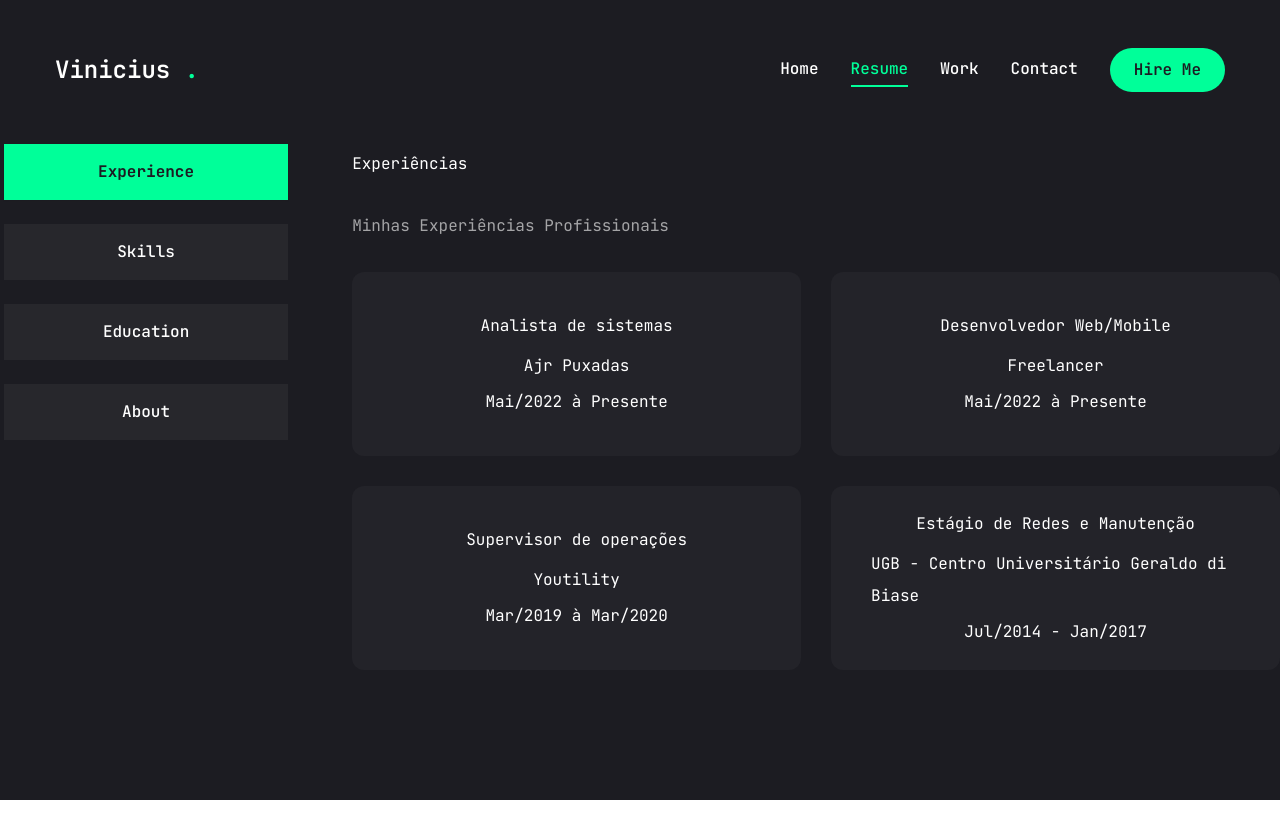
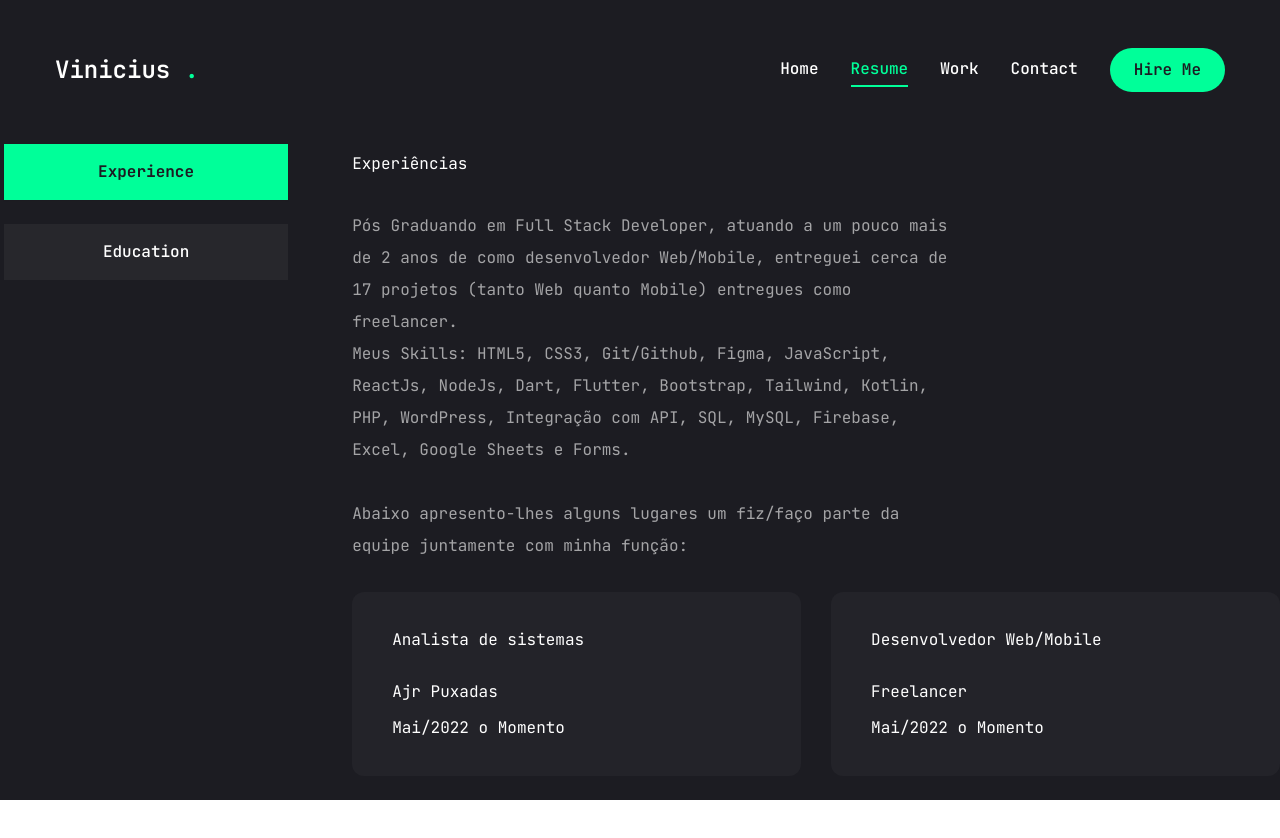
Before and after one commit to francovinicius/vinicius_duarte, a Next.js app: page /resume in a window 1280 px wide. Shown: the top 838 px of the page. Before the commit the page ends 800 px from the top, so only its background shows below. Built offline with nearby package versions, Linux system fonts and the light colour scheme.

Commit message:
Update: - Resume Page -- Remove: Skills and About Buttons -- Alt Experience and Education Buttons

```diff
--- a/app/resume/page.jsx
+++ b/app/resume/page.jsx
@@ -4,61 +4,33 @@ import { FaHtml, FaCss3, FaJS, FaReact, FaFimga, FaNodeJs } from 'react-icons/fa
 import { SiTailwindcss, SiNextdotjs } from 'react-icons/si';
 import React from 'react'
 
-const about = {
-  title: 'About me',
-  description: 'Loren Ipson',
-  info: [
-    {
-      fieldName: 'Name',
-      fieldValue: 'Vinicius Duarte',
-    },
-    {
-      fieldName: 'Phone',
-      fieldValue: '24 99987-9994',
-    },
-    {
-      fieldName: 'Experience',
-      fieldValue: '+2 Anos',
-    },
-    {
-      fieldName: 'Email',
-      fieldValue: 'duartevini.dev@gmail.com',
-    },
-    {
-      fieldName: 'Languages',
-      fieldValue: 'Português, Inglês',
-    },
-  ]
-}
-
 const experience = {
   icon: '/assets/resume/badge.svg',
   title: 'Experiências',
-  description: 'Minhas Experiências Profissionais',
+  description: 'Pós Graduando em Full Stack Developer, atuando a um pouco mais de 2 anos de como desenvolvedor Web/Mobile, entreguei cerca de 17 projetos (tanto Web quanto Mobile) entregues como freelancer. ',
+  descriptionTwo: 'Meus Skills: HTML5, CSS3, Git/Github, Figma, JavaScript, ReactJs, NodeJs, Dart, Flutter, Bootstrap, Tailwind, Kotlin, PHP, WordPress, Integração com API, SQL, MySQL, Firebase, Excel, Google Sheets e Forms.',
+  descriptionThree: 'Abaixo apresento-lhes alguns lugares um fiz/faço parte da equipe juntamente com minha função:',
   items: [
     {
       company: "Ajr Puxadas",
       position: 'Analista de sistemas',
-      duaration: 'Mai/2022 à Presente'
+      duaration: 'Mai/2022 o Momento',
 
     },
     {
       company: "Freelancer",
       position: 'Desenvolvedor Web/Mobile',
-      duaration: 'Mai/2022 à Presente'
-
+      duaration: 'Mai/2022 o Momento',
     },
     {
       company: "Youtility",
       position: 'Supervisor de operações',
-      duaration: 'Mar/2019 à Mar/2020'
-
+      duaration: 'Mar/2019 à Mar/2020',
     },
     {
       company: "UGB - Centro Universitário Geraldo di Biase",
       position: 'Estágio de Redes e Manutenção',
-      duaration: 'Jul/2014 - Jan/2017'
-
+      duaration: 'Jul/2014 - Jan/2017',
     },
   ]
 }
@@ -66,12 +38,12 @@ const experience = {
 const education = {
   icon: 'assets/resume/cap.svg',
   title: 'Formação',
-  description: 'Minhas Experiências Profissionais',
+  description: 'Hoje estou cursando Pós-Graduação em Desenvolvimento Full Stack na PUC Minas, porém em minha tragetória me graduei em Matemática e Análise e Desenvolvimento de Sistemas nas universidades abaixo mencionadas:',
   items: [
     {
-      instituition: "Centro Universitário Geraldo di Biase",
-      degree: 'Graduado em Matemática',
-      duaration: 'Jan/13 - Dez/16'
+      instituition: "Pontifícia Universidade Católica",
+      degree: 'Pós-Graduando em Full Stack',
+      duaration: 'Set/24 - Set/25'
 
     },
     {
@@ -81,9 +53,9 @@ const education = {
 
     },
     {
-      instituition: "Pontifícia Universidade Católica",
-      degree: 'Pós-Graduando em Full Stack',
-      duaration: 'Set/24 - Set/25'
+      instituition: "Centro Universitário Geraldo di Biase",
+      degree: 'Graduado em Matemática',
+      duaration: 'Jan/13 - Dez/16'
 
     },
   ]
@@ -125,14 +97,8 @@ const Resume = () => {
             <TabsTrigger value='experience'>
               Experience
             </TabsTrigger>
-            <TabsTrigger value='skills'>
-              Skills
-            </TabsTrigger>
             <TabsTrigger value='education'>
               Education
-            </TabsTrigger>
-            <TabsTrigger value='about'>
-              About
             </TabsTrigger>
           </TabsList>
 
@@ -141,30 +107,41 @@ const Resume = () => {
               <div className='flex flex-col gap-[30px] text-center xl:text-left'>
                 <h3>{experience.title}</h3>
                 <p className="max-w-[600px] text-white/60 mx-auto xl:mx-0">
-                  {experience.description}
+                  {experience.description} <br /> {experience.descriptionTwo} <br /><br /> {experience.descriptionThree}
                 </p>
                 <ScrollArea className='h-[400px]'>
                   <ul className='grid grid-cols-1 lg:grid-cols-2 gap-[30px]'>
                     {experience.items.map((item, index) => {
-                      return <li key={index} className='bg-[#232329] h-[184px] py-6 px-10 rounded-xl flex flex-col justify-center items-center lg:items-center lg:items-start gap-1'>
-                        <h3>{item.position}</h3>
-                        <span></span>
+                      return <li key={index} className='bg-[#232329] h-[184px] py-6 px-10 rounded-xl flex flex-col justify-center items-center lg:items-start gap-1'>
+                        <h3 className='mb-3'>{item.position}</h3>
+                        <span>{item.skills}</span>
                         <p>{item.company}</p>
+                        <span>{item.duaration}</span>
+                      </li>
+                    })}
+                  </ul>
+                  <br />
+                </ScrollArea>
+              </div>
+            </TabsContent>
+            <TabsContent value='education' className='w-full'>
+              <div className='flex flex-col gap-[30px] text-center xl:text-left'>
+                <h3>{education.title}</h3>
+                <p className="max-w-[600px] text-white/60 mx-auto xl:mx-0">
+                  {education.description}
+                </p>
+                <ScrollArea className='h-[400px]'>
+                  <ul className='grid grid-cols-1 lg:grid-cols-2 gap-[30px]'>
+                    {education.items.map((item, index) => {
+                      return <li key={index} className='bg-[#232329] h-[184px] py-6 px-10 rounded-xl flex flex-col justify-center items-center lg:items-start gap-1'>
+                        <h3 className='mb-3'>{item.degree}</h3>
+                        <span>{item.instituition}</span>
                         <span>{item.duaration}</span>
                       </li>
                     })}
                   </ul>
                 </ScrollArea>
               </div>
-            </TabsContent>
-            <TabsContent value='skills' className='w-full'>
-              y
-            </TabsContent>
-            <TabsContent value='education' className='w-full'>
-              aboutt
-            </TabsContent>
-            <TabsContent value='about' className='w-full'>
-              about
             </TabsContent>
           </div>
         </Tabs>
```
